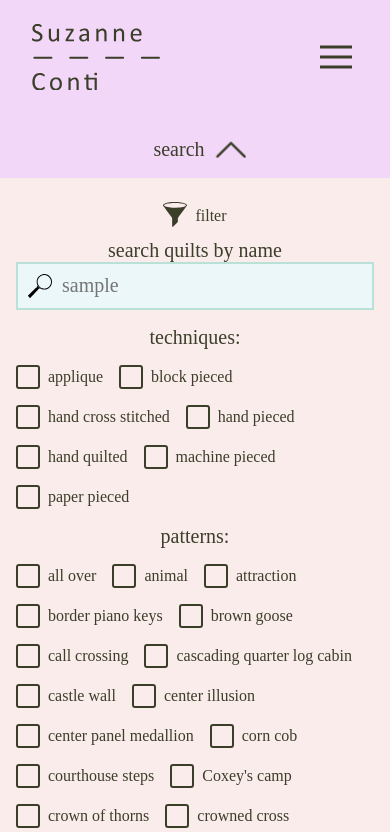
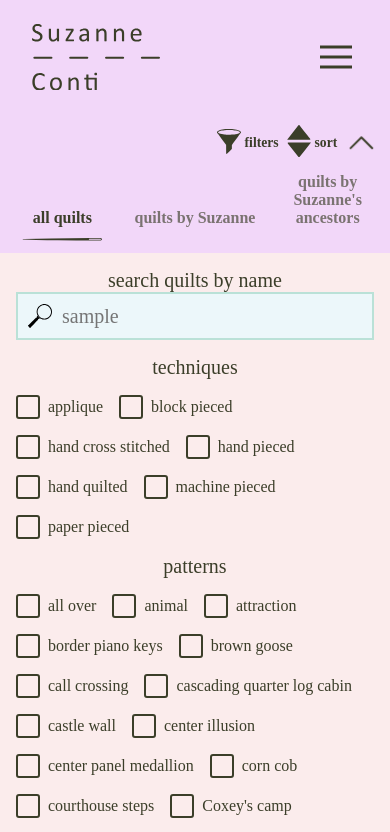
Before and after one commit to stephendewyer/suzannecontiquilts, a SvelteKit app: page /quilts in a window 390 px wide. Shown: the top 832 px of the page. Built offline with nearby package versions, Linux system fonts and the light colour scheme; a web font is replaced by a local one.

Commit message:
updating search quilts

```diff
--- a/src/lib/components/tabPanel/Tabs.svelte
+++ b/src/lib/components/tabPanel/Tabs.svelte
@@ -8,6 +8,10 @@
         activeTab = tabIndex;
         activePageID = 0;
     };
+
+    let sewingNeedleHeight = 0;
+
+    let sewingNeedleWidth = 0;
 
 </script>
 
@@ -21,9 +25,15 @@
         >
             {tab.label}
             {#if (activeTab === tab.index)}
-                <div class="sewing_needle_container">
+                <div
+                    class="sewing_needle_container"
+                    bind:clientHeight={sewingNeedleHeight}
+                    bind:clientWidth={sewingNeedleWidth}
+                >
                     {@html SewingNeedle}
                 </div>
+            {:else}
+                <div style={`height: ${sewingNeedleHeight}px; min-width: ${sewingNeedleWidth}px;`} />
             {/if}
         </li>
     {/each}
@@ -32,18 +42,19 @@
 <style>
 
     .tabs_container {
+        position: relative;
         list-style: none;
         margin: 0;
-        padding: 0 1rem;
+        padding: 0;
         display: flex;
         gap: 1rem;
         justify-content: center;
-        font-size: 1.5rem;
     }
 
-    .tab {
-        color: #3B3E29;
-        font-weight: 400;
+    li {
+        position: relative;
+        pointer-events:all;
+        font-weight: 600;
         display: flex;
         flex-direction: column;
         align-items: center;
@@ -51,9 +62,15 @@
         justify-content: flex-end;
         width: 100%;
         max-width: 12rem;
-        padding-bottom: 0.15rem;
+        margin: 0;
         cursor: pointer;
-        transition: color 300ms ease-out;
+        transition: color 300ms ease-out, opacity 300ms linear;
+        font-size: 1.5rem;
+    }
+
+    .tab {
+        color: rgb(59, 62, 41);
+        opacity: 65%;
     }
 
     .tab:active {
@@ -66,17 +83,8 @@
     }
 
     .active_tab {
+        opacity: 100%;
         color: #3B3E29;
-        font-weight: 600;
-        display: flex;
-        flex-direction: column;
-        align-items: center;
-        text-align: center;
-        justify-content: flex-end;
-        width: 100%;
-        max-width: 12rem;
-        cursor: pointer;
-        transition: color 300ms ease-out;
     }
 
     .active_tab:active {
@@ -103,28 +111,31 @@
     }
 
     .sewing_needle_container {
+        position: relative;
         width: 10rem;
-        height: 0.15rem;
         text-align: center;
     }
 
     @media (max-width: 1200px) {
-
+        .tabs_container {
+            gap: 0.75rem;
+        }
+        li {
+            font-size: 1.25rem;
+        }
     }
 
     @media (max-width: 750px) {
         .tabs_container {
             gap: 0.5rem;
-            font-size: 1.25rem;
         }
 
-        .tab {
-            padding-bottom: 0.2rem;
+        li {
+            font-size: 1rem;
         }
 
         .sewing_needle_container {
             width: 5rem;
-            height: 0.2rem;
             text-align: center;
         }
     }
--- a/src/routes/quilts/+page.svelte
+++ b/src/routes/quilts/+page.svelte
@@ -209,7 +209,7 @@
 		{
 			id: uuidv4(),
 			index: 2,
-			label: "quilts by ancestors of Suzanne",
+			label: "quilts by Suzanne's ancestors",
 			panel: QuiltResultsPanel,
 			data: quiltsBySuzanneContiAncestors
 		}
@@ -222,7 +222,11 @@
 	<meta name="description" content="search Suzanne Conti Quilts" />
 	<meta property="og:image" content="{quiltHeader}" />
 </svelte:head>
+<div class="page">
+	<div class="search_quilts_nav_bar">
+		<div class="toggle_filters_and_sort_container">
 			<div
+				class="toggle_filters_and_sort"
 				on:click={() => {
 					searchFormIsActive = !searchFormIsActive;
 				}}
@@ -241,15 +245,50 @@
 				on:mouseout={() => {
 					quiltSearchNavBarIsHovered = false;
 				}}
-	class="quilt_search_nav_bar"
 			>
-	<h2 class={(quiltSearchNavBarIsHovered) ? "search_heading_hovered": "search_heading"}>
-		search
-	</h2>
+				<div class="toggle_button_items">
+					<div class="button_container">
+						<div
+							class="icon_container"
+							style={quiltSearchNavBarIsHovered ? "fill: #ED6545;" : "fill: #3B3E29;"}
+						>
+							{@html Filter}
+						</div>
+						<h3
+							class="label"
+							style={quiltSearchNavBarIsHovered ? "color: #ED6545;" : "color: #3B3E29;"}
+						>
+							filters
+						</h3>
+					</div>
+					<div class="button_container">
+						<div
+							class="icon_container"
+							style={quiltSearchNavBarIsHovered ? "fill: #ED6545;" : "fill: #3B3E29;"}
+						>
+							{@html Sort}
+						</div>
+						<h3
+							class="label"
+							style={quiltSearchNavBarIsHovered ? "color: #ED6545;" : "color: #3B3E29;"}
+						>
+							sort
+						</h3>
+					</div>
+				</div>
 				<div class="{(searchFormIsActive) ? "arrow_container_active" : "arrow_container"}">
-		<div class="{(quiltSearchNavBarIsHovered) ? "arrow_hovered" : "arrow"}">
+					<div class="{(quiltSearchNavBarIsHovered) ? "arrow_hovered" : "arrow"}" >
 						{@html Arrow}
 					</div>
+				</div>
+			</div>
+		</div>
+		<div class="quilts_tabs_container">
+			<Tabs
+				tabPanels={quiltsTabPanels}
+				bind:activeTab={activeQuiltsTab}
+				bind:activePageID={activePageID}
+			/>
 		</div>
 	</div>
 	<div class="quilt_search_and_results">
@@ -262,12 +301,6 @@
 					on:submit|preventDefault
 				>
 					<div class="filters">
-					<div id="filter_button_container" class="button_container">
-						<div class="icon_container">
-							{@html Filter}
-						</div>
-						<p class="label">filter</p>
-					</div>
 						<div class="inputs_container">
 							<SearchInput
 								bind:searchValue={searchValue}
@@ -276,11 +309,10 @@
 								search quilts by name
 							</SearchInput>
 						</div>
-
 						<div class="techniques_and_patterns_container">
 							<div class="inputs_container">
 								<h3 class="category_name">
-								techniques:
+									techniques
 								</h3>
 								<div class="checkboxes">
 									{#each techniquesByAlpha as technique, i}
@@ -294,7 +326,7 @@
 									{/each}
 								</div>
 								<h3 class="category_name">
-								patterns:
+									patterns
 								</h3>
 								<div class="checkboxes">
 									{#each patternsByAlpha as pattern, index}
@@ -316,14 +348,8 @@
 						</div>
 					</div>
 					<div class="sort">
-					<div id="sort_button_container" class="button_container">
-						<div class="icon_container">
-							{@html Sort}
-						</div>
-						<p class="label">sort</p>
-					</div>
 						<h3 class="category_name">
-						order by:
+							order by
 						</h3>
 						<div class="checkboxes">
 							<RadioButtons
@@ -337,13 +363,6 @@
 			</div>
 		</div>
 		<div class="{(searchFormIsActive) ? "quilt_search_results" : "quilt_search_results_full"}">
-		<div class="quilts_tabs_container">
-			<Tabs
-				tabPanels={quiltsTabPanels}
-				bind:activeTab={activeQuiltsTab}
-				bind:activePageID={activePageID}
-			/>
-		</div>
 			<TabPanel
 				tabPanels={quiltsTabPanels}
 				bind:activeTab={activeQuiltsTab}
@@ -351,8 +370,90 @@
 			/>
 		</div>
 	</div>
+</div>
+
 
 <style>
+
+	.page {
+		width: 100%;
+		display: flex;
+		flex-direction: column;
+	}
+
+	.search_quilts_nav_bar {
+		width: 100%;
+		position: relative;
+		padding: 0 0 1rem 0;
+	}
+
+	.toggle_filters_and_sort_container {
+		position: absolute;
+		right: 2rem;
+		top: 0;
+		display: flex;
+		flex-direction: row;
+		align-items: center;
+		gap: 1rem;
+	}
+
+	.toggle_filters_and_sort {
+		position: relative;
+		display: flex;
+		flex-direction: row;
+		align-items: center;
+		cursor: pointer;
+		gap: 1rem;
+	}
+
+	.toggle_button_items {
+		display: flex;
+		flex-direction: row;
+		align-items: center;
+		gap: 0.5rem;
+	}
+
+	.arrow_container_active {
+		transform: rotateY(180deg);
+		will-change: transform;
+		transition: transform 300ms ease-out;
+		display: flex;
+		flex-direction: column;
+		align-items: center;
+		justify-content: center;
+	}
+
+	.arrow_container {
+		transform: rotateY(0);
+		will-change: transform;
+		transition: transform 300ms ease-out;
+		display: flex;
+		flex-direction: column;
+		align-items: center;
+		justify-content: center;
+	}
+
+	.arrow {
+		width: 1.25rem;
+    	color: #3B3E29;
+		fill: #3B3E29;
+		will-change: fill;
+		transition: fill 300ms ease-out;
+	}
+
+	.arrow_hovered {
+		width: 1.25rem;
+		color: #ED6545;
+    	fill: #ED6545;
+		will-change: fill;
+		transition: fill 300ms ease-out;
+	}
+
+	.quilts_tabs_container {
+		margin: 0 auto;
+		width: auto;
+		pointer-events: none;
+	}
 
 	.category_name {
 		padding: 1rem 0;
@@ -366,47 +467,19 @@
 		gap: 1rem;
 	}
 
-	.search_heading {
-		width: 100%;
-		text-align: center;
-		color: #3B3E29;
-		will-change: color;
-		transition: color 300ms ease-out;
-	}
-
 	.inputs_container {
 		padding: 0 1rem;
 	}
 
-	.search_heading_hovered {
-		width: 100%;
-		text-align: center;
-		color: #ED6545;
-		will-change: color;
-		transition: color 300ms ease-out;
-	}
-
 	.techniques_and_patterns_container {
 		width: 100%;
-
 	}
 
 	.button_container {
 		display: flex;
 		justify-content: center;
 		align-items: center;
-		padding: 1rem 0 0 0;
-		gap: 0.5rem;
-	}
-
-	#filter_button_container {
-		background-color: #FBECEC;
-		padding: 0.5rem 1rem;
-	}
-
-	#sort_button_container {
-		background-color: #DCE0E5;
-		padding: 0.5rem 1rem;
+		gap: 0.25rem;
 	}
 
 	.icon_container {
@@ -415,7 +488,8 @@
 		color: #3B3E29;
 		fill: #3B3E29;
 		will-change: fill;
-		transition: fill 300ms ease-out;	}
+		transition: fill 300ms ease-out;
+	}
 
 	.filters {
 		background-color: #FBECEC;
@@ -428,13 +502,15 @@
 	}
 
 	.label {
-		font-size: 1.5rem;
+		font-size: 1.25rem;
+		font-weight: 800;
 		color: #3B3E29;
 		will-change: color;
 		transition: color 300ms ease-out;
 	}
 
 	.quilt_search_and_results {
+		position: relative;
 		display: flex;
 		flex-direction: row;
 		justify-content: center;
@@ -462,47 +538,6 @@
 
 	/* begin quilt search  */
 
-	.quilt_search_nav_bar {
-		display: flex;
-		flex-direction: row;
-		justify-content: space-between;
-		align-items: center;
-		width: 26rem;
-		padding: 0;
-		cursor: pointer;
-		gap: 1rem;
-	}
-
-	.arrow_container_active {
-		transform: rotateY(180deg);
-		will-change: transform;
-		transition: transform 300ms ease-out;
-		margin: auto;
-	}
-
-	.arrow_container {
-		transform: rotateY(0);
-		will-change: transform;
-		transition: transform 300ms ease-out;
-		margin: auto;
-	}
-
-	.arrow {
-		width: 1.25rem;
-    	color: #3B3E29;
-		fill: #3B3E29;
-		will-change: fill;
-		transition: fill 300ms ease-out;
-	}
-
-	.arrow_hovered {
-		width: 1.25rem;
-		color: #ED6545;
-    	fill: #ED6545;
-		will-change: fill;
-		transition: fill 300ms ease-out;
-	}
-
 	.quilt_search_form_container_open {
 		position: relative;
 		width: 26rem;
@@ -524,18 +559,12 @@
 	.quilt_search_form_open {
 		position: relative;
 		width: 100%;
-		will-change: transform;
-		transform: translateX(0);
-		transition: transform 0.3s ease-out;
 		text-align: center;
 	}
 
 	.quilt_search_form_closed {
 		position: relative;
-		transform: translateX(-100%);
 		width: 100%;
-		will-change: transform;
-		transition: transform 0.3s ease-out;
 		text-align: center;
 	}
 
@@ -543,11 +572,40 @@
 
 		/* begin mobile quilt search  */
 
-		.quilt_search_nav_bar {
-			justify-content: center;
+		.search_quilts_nav_bar {
+			display: flex;
+			flex-direction: column;
+			gap: 0.5rem;
+			padding: 0 0 0.75rem 0;
+		}
+
+		.toggle_filters_and_sort_container {
+			position: relative;
+			right: 0;
+			top: 0;
+			width: 100%;
+			display: flex;
+			flex-direction: row;
 			align-items: flex-start;
-			width: auto;
-			margin: 0 auto;
+			justify-content: flex-end;
+		}
+
+		.toggle_filters_and_sort {
+			position: relative;
+			display: flex;
+			flex-direction: row;
+			align-items: center;
+			cursor: pointer;
+			gap: 1rem;
+			padding: 0 1.5rem;
+		}
+
+		.icon_container {
+			width: 1.75rem;
+		}
+
+		.label {
+			font-size: 1rem;
 		}
 
 		.quilt_search_and_results {
@@ -579,11 +637,11 @@
 		}
 
 		.arrow {
-			width: 1rem;
+			width: 0.9rem;
 		}
 
 		.arrow_hovered {
-			width: 1rem;
+			width: 0.9rem;
 		}
 
 		.quilt_search_form_container_open {
@@ -630,35 +688,23 @@
 
 	@media (max-width: 750px) {
 
+		.search_quilts_nav_bar {
+			padding: 0 0 0.5rem 0;
+		}
+
 		.category_name {
 			font-size: 1.25rem;
 		}
 
 		/* begin mobile quilt search  */
 
-		.quilt_search_nav_bar {
-			justify-content: center;
-			align-items: flex-start;
-			width: auto;
-			margin: 0 auto;
-		}
-
 		.icon_container {
 			width: 1.5rem;
 			height: auto;
 		}
 
-		.icon_container_hovered {
-			width: 1.5rem;
-			height: auto;
-		}
-
 		.label {
-			font-size: 1rem;
-		}
-
-		.label_hovered {
-			font-size: 1rem;
+			font-size: 0.85rem;
 		}
 
 		.arrow_container_active {
@@ -674,11 +720,11 @@
 		}
 
 		.arrow {
-			width: 1rem;
+			width: 0.8rem;
 		}
 
 		.arrow_hovered {
-			width: 1rem;
+			width: 0.8rem;
 		}
 
 		.quilt_search_form_container_open {
```
Lines whose indentation alone changed are shown as unchanged.
